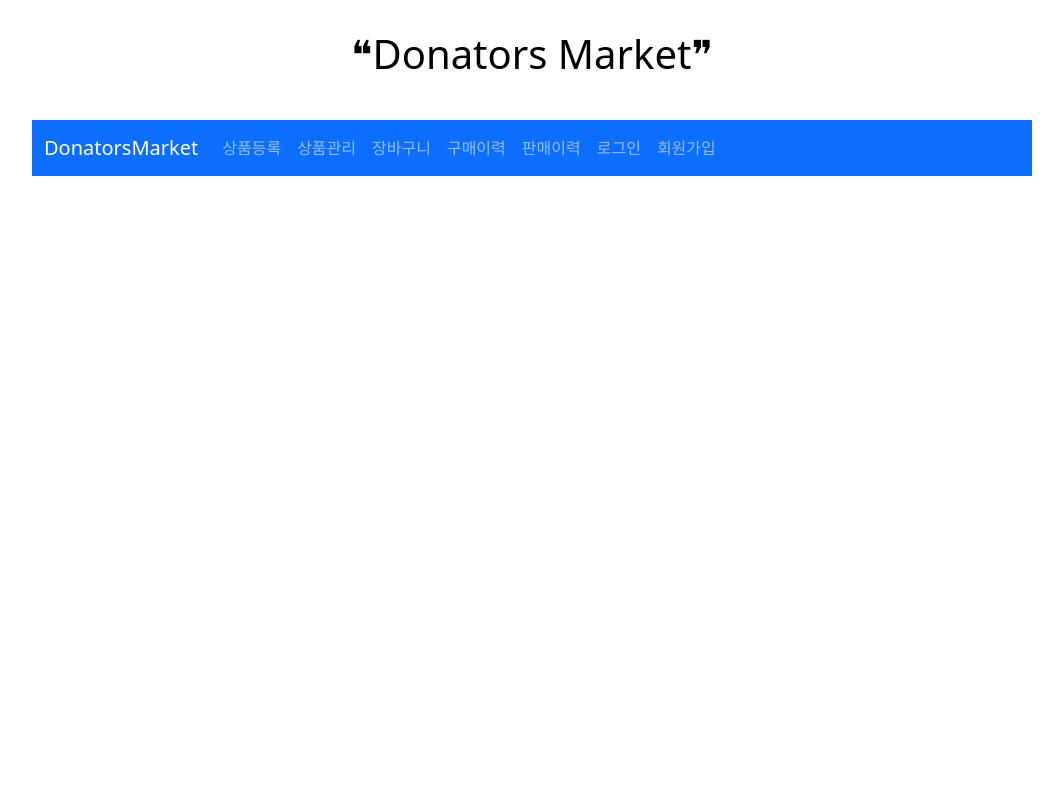
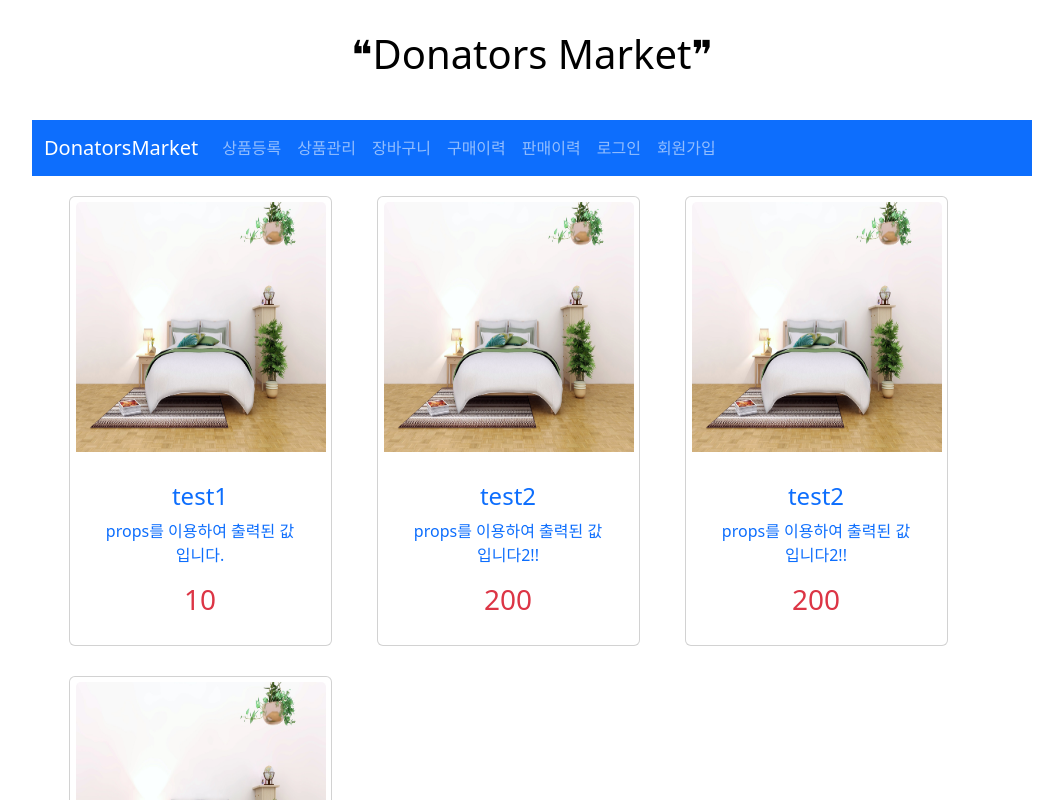
Before and after one commit to huiji072/Study, a React (Create React App) app in the folder reactStudy/shop-test/: page / in a window 1280 px wide. Shown: the top 800 px of the page, without its empty margins (108-1171 px from the left). Built offline with nearby package versions, Linux system fonts and the light colour scheme.

Commit message:
ui 완료

```diff
--- a/reactStudy/shop-test/src/App.js
+++ b/reactStudy/shop-test/src/App.js
@@ -1,8 +1,7 @@
 import './App.css';
 import 'bootstrap/dist/css/bootstrap.min.css';
 import Header from './fragment/Header';
-import ItemMng from './item/ItemMng';
-import ItemMngList from './item/ItemMngList';
+import Main from './main/Main';
 
 function App() {
   return (
--- a/reactStudy/shop-test/src/fragment/Header.jsx
+++ b/reactStudy/shop-test/src/fragment/Header.jsx
@@ -25,18 +25,18 @@ class Header extends Component {
             <>
 
             <div class="titleHeader">
-                <h1><a class="title" href="/main/MainList">❝Donators Market❞</a></h1> <br/>
+                <h1><a class="title" href="/">❝Donators Market❞</a></h1> <br/>
             </div>
 
             <Navbar bg="primary" variant="dark">
                 <Container>
-                <Navbar.Brand href="/main/MainList">DonatorsMarket</Navbar.Brand>
+                <Navbar.Brand href="/">DonatorsMarket</Navbar.Brand>
                 <Nav className="me-auto">
                     <Nav.Link href="/item/ItemForm">상품등록</Nav.Link>
                     <Nav.Link href="/item/ItemMng">상품관리</Nav.Link>
                     <Nav.Link href="/cart/Cart">장바구니</Nav.Link>
-                    <Nav.Link href="/order/OrderHistList">구매이력</Nav.Link>
-                    <Nav.Link href="/offer/OfferHistList">판매이력</Nav.Link>
+                    <Nav.Link href="/order/OrderHist">구매이력</Nav.Link>
+                    <Nav.Link href="/offer/OfferHist">판매이력</Nav.Link>
                     <Nav.Link href="/login/Login">로그인</Nav.Link>
                     <Nav.Link href="/login/Join">회원가입</Nav.Link>
                     {/* <Nav.Link href="/members/management">회원관리</Nav.Link> */}
@@ -45,12 +45,12 @@ class Header extends Component {
             </Navbar>
             <Router>
                 <Routes>
-                    <Route path='/main/MainList' element={<MainList/>} />
+                    <Route path='/' element={<Main/>} />
                     <Route path='/item/ItemForm' element={<ItemForm/>} />
                     <Route path='/item/ItemMng' element={<ItemMng/>} />
                     <Route path='/cart/Cart' element={<Cart/>} />
-                    <Route path='/order/OrderHistList' element={<OrderHistList/>} />
-                    <Route path='/offer/OfferHistList' element={<OfferHistList/>} />
+                    <Route path='/order/OrderHist' element={<OrderHist/>} />
+                    <Route path='/offer/OfferHist' element={<OfferHist/>} />
                     <Route path='/login/Login' element={<Login/>} />
                     <Route path='/login/Join' element={<Join/>} />
                 </Routes>
--- a/reactStudy/shop-test/src/main/Main.css
+++ b/reactStudy/shop-test/src/main/Main.css
@@ -2,15 +2,16 @@
     width: 263px;
     height: 450px;
     padding: 5px;
-    margin-bottom: 20px;
-    margin-right: 5px;
+    margin-right: 45px;
+    margin-bottom: 30px;
 }
-.row{
+.mainRow{
+    text-align: center;
     margin: auto;
-    text-align: center;
 }
 .mainContainer{
     width: 950px;
+    margin: auto;
     /* font-family: 'Noto Sans KR', sans-serif; */
 }
 .col{
--- a/reactStudy/shop-test/src/main/Main.jsx
+++ b/reactStudy/shop-test/src/main/Main.jsx
@@ -1,34 +1,19 @@
 import React, { Component, useState, useEffect } from 'react';
 import './Main.css';
-import Container from 'react-bootstrap/Container';
-import Row from 'react-bootstrap/Row';
-import Col from 'react-bootstrap/Col';
+import MainList from './MainList';
+import 'bootstrap/dist/css/bootstrap.min.css';
+import {Container ,Card,Row, Col, Button} from 'react-bootstrap';
 
 function Main(props) {
 
 
-        return (
-            <div>
-
+    return (
+        <div>
             <Container className="mainContainer">
-
-                <Row>
-                    <Col >
-                        <div className="card">
-                            <a href='item.jsx'>
-                                <img className="card-img-top" src='/img/bed.jpg' />
-                                <div className="card-body">
-                                    <h4 className="card-title">{props.itemNm}</h4>
-                                    <p className="card-text">{props.itemDetail}</p>
-                                    <h3 class="card-title text-danger">{props.stockNumber}</h3>
-                                </div>
-                            </a>
-                        </div>
-                    </Col>
-
+                <Row className='mainRow'>
+                    <MainList/>
                 </Row>
-
-        </Container>
+            </Container>
         </div>
 
         );
--- a/reactStudy/shop-test/src/main/MainList.jsx
+++ b/reactStudy/shop-test/src/main/MainList.jsx
@@ -1,5 +1,7 @@
 import React from "react";
-import Main from "../main/Main";
+import 'bootstrap/dist/css/bootstrap.min.css';
+import {Container ,Card,Row, Col, Button} from 'react-bootstrap';
+import './Main.css';
 
 const itemList = [
     {
@@ -20,18 +22,44 @@ const itemList = [
         createdBy: "seller1@gmail.com",
         regTime: "2022-08-230"
     },
+    {
+        itemId: 3,
+        itemNm: "test2",
+        itemDetail: "props를 이용하여 출력된 값입니다2!!",
+        stockNumber: 200,
+        itemSellStatus: "SOLD_OUT",
+        createdBy: "seller1@gmail.com",
+        regTime: "2022-08-230"
+    },
+    {
+        itemId: 4,
+        itemNm: "test2",
+        itemDetail: "props를 이용하여 출력된 값입니다2!!",
+        stockNumber: 200,
+        itemSellStatus: "SOLD_OUT",
+        createdBy: "seller1@gmail.com",
+        regTime: "2022-08-230"
+    }
 ]
 
-function MainList(props) {
+function MainList() {
     return(
-        <div>
-            {itemList.map(( item) => {
+        <>
+            {itemList.map((item) => {
                 return(
-                    <Main itemNm={item.itemNm} itemDetail={item.itemDetail} stockNumber={item.stockNumber}/>
-                    // <ItemMng itemId={item.itemId} />
+                        <Card className="card">
+                            <a href='item.jsx'>
+                                <img className="card-img-top" src='/img/bed.jpg' />
+                                <div className="card-body">
+                                    <h4 className="card-title">{item.itemNm}</h4>
+                                    <p className="card-text">{item.itemDetail}</p>
+                                    <h3 class="card-title text-danger">{item.stockNumber}</h3>
+                                </div>
+                            </a>
+                        </Card>
                 );
             })}
-        </div>
+        </>
     );
 }
 
--- a/reactStudy/shop-test/src/offer/OfferHist.css
+++ b/reactStudy/shop-test/src/offer/OfferHist.css
@@ -34,3 +34,6 @@
     margin-top: 35px;
     margin-left: 50px;
 }
+.offerHistListForm{
+    margin-bottom: 30px;
+}
--- a/reactStudy/shop-test/src/offer/OfferHistList.jsx
+++ b/reactStudy/shop-test/src/offer/OfferHistList.jsx
@@ -1,5 +1,5 @@
 import React from "react";
-import OfferHist from "./OfferHist";
+import "./OfferHist.css";
 
 const itemList = [
     {
@@ -18,20 +18,52 @@ const itemList = [
         stockNumber: 200,
         itemSellStatus: "SOLD_OUT",
         createdBy: "seller1@gmail.com",
-        regTime: "2022-08-230"
+        regTime: "2022-08-23"
     },
 ]
 
-function OfferHistList(props) {
+function OfferHistList() {
     return(
-        <div>
+        <>
             {itemList.map((item) => {
                 return(
-                    <OfferHist itemId={item.itemId} itemNm={item.itemNm} stockNumber={item.stockNumber}
-                    itemSellStatus={item.itemSellStatus} createdBy={item.createdBy} regTime={item.regTime} />
+                    <div className="offerHistListForm">
+                    <div class="d-flex mb-3 align-self-center">
+                        <h4 >{item.regTime}  </h4>
+                        <div class="ml-3">
+                            <th>
+                                <button type="button" class="btn btn-outline-secondary"  onclick="cancelOrder(this.value)"> 주문취소</button>
+                            </th>
+                            {/* <th >
+                                <h4>(취소 완료)</h4>
+                            </th> */}
+                        </div>
+                    </div>
+
+                    <div class="cardOfferHist">
+                    <div class="d-flex mb-3">
+
+                        <div class="repImgDiv">
+                            <img src='/img/sopa.jpg' class = "imgOfferHist" />
+                        </div>
+
+                        <div class="contentsOfferHist">
+                            <span  class="fs24 font-weight-bold">{item.itemNm}</span>
+                            <div class="fs18 font-weight-light">
+                                <span>{item.stockNumber}</span>
+                            </div>
+                            <div class="fs18 font-weight-light">
+                                <span>구매자 </span>
+                                <span >{item.createdBy}</span>
+                            </div>
+                        </div>
+
+                    </div>
+                </div>
+                </div>
                 )
             })}
-        </div>
+        </>
     )
 }
 
--- a/reactStudy/shop-test/src/order/OrderHist.css
+++ b/reactStudy/shop-test/src/order/OrderHist.css
@@ -34,3 +34,6 @@
     margin-top: 35px;
     margin-left: 50px;
 }
+.orderHistListForm{
+    margin-bottom: 30px;
+}
--- a/reactStudy/shop-test/src/order/OrderHistList.jsx
+++ b/reactStudy/shop-test/src/order/OrderHistList.jsx
@@ -18,20 +18,53 @@ const itemList = [
         stockNumber: 200,
         itemSellStatus: "SOLD_OUT",
         createdBy: "seller1@gmail.com",
-        regTime: "2022-08-230"
+        regTime: "2022-08-23"
     },
 ]
 
-function OrderHistList(props) {
+function OrderHistList() {
     return(
-        <div>
+        <>
             {itemList.map((item) => {
                 return(
-                    <OrderHist itemId={item.itemId} itemNm={item.itemNm} stockNumber={item.stockNumber}
-                    itemSellStatus={item.itemSellStatus} createdBy={item.createdBy} regTime={item.regTime} />
+                    <div className="orderHistListForm">
+                            <div class="d-flex mb-3 align-self-center">
+                            <h4 >{item.regTime}</h4>
+                            <div class="ml-3">
+                                <th>
+                                    <button type="button" class="btn btn-outline-secondary"  onclick="cancelOrder(this.value)"> 주문취소</button>
+                                </th>
+                                {/* <th >
+                                    <h4>(취소 완료)</h4>
+                                </th> */}
+                            </div>
+                            </div>
+
+
+                        <div class="cardOrderHist">
+                            <div class="d-flex mb-3">
+
+                                <div class="repImgDiv">
+                                    <img src='/img/sopa.jpg' class = "imgOrderHist" />
+                                </div>
+
+                                <div class="contentsOrderHist">
+                                    <span  class="fs24 font-weight-bold">{item.itemNm}</span>
+                                    <div class="fs18 font-weight-light">
+                                        <span>{item.stockNumber}</span>
+                                    </div>
+                                    <div class="fs18 font-weight-light">
+                                        <span>판매자 </span>
+                                        <span >{item.createdBy}</span>
+                                    </div>
+                                </div>
+
+                            </div>
+                        </div>
+                    </div>
                 )
             })}
-        </div>
+        </>
     )
 }
 
```
Also changed, not shown: reactStudy/shop-test/src/offer/OfferHist.jsx (+2 -34 lines), reactStudy/shop-test/src/order/OrderHist.jsx (+2 -37 lines).
